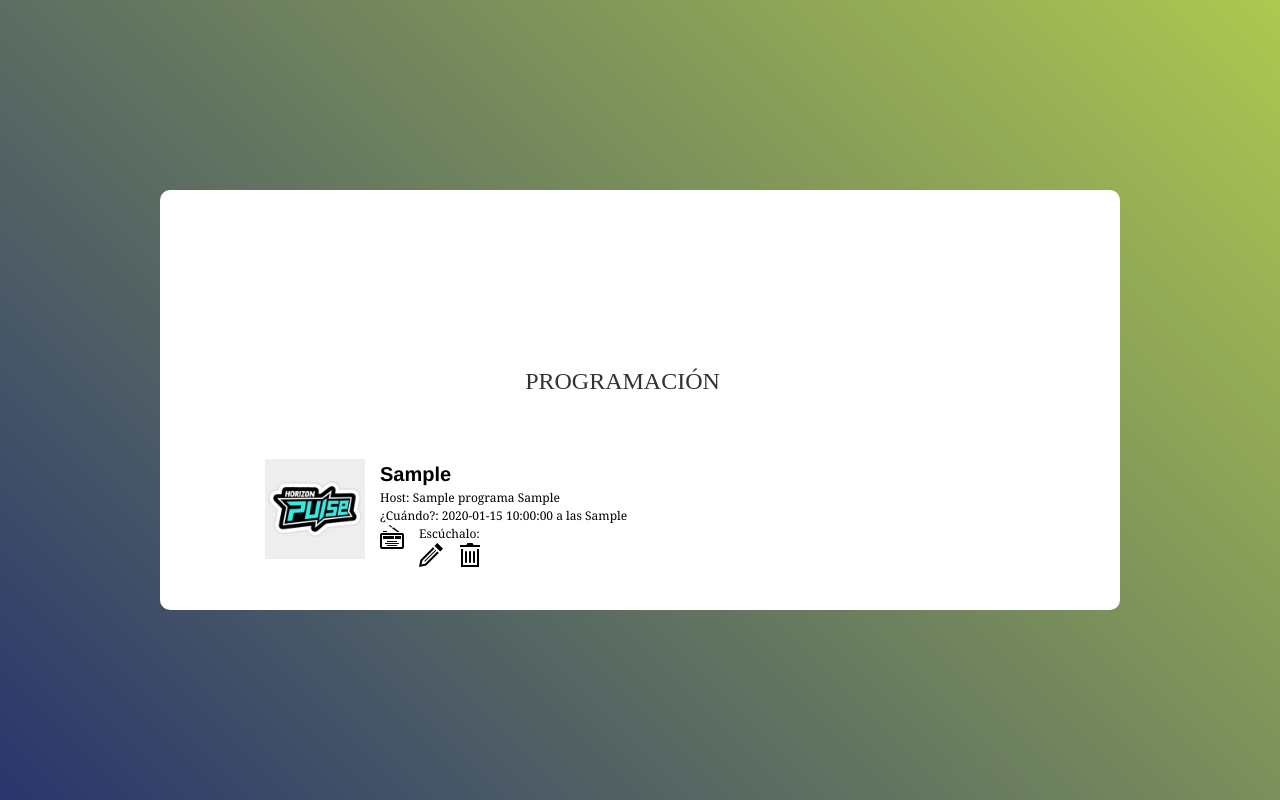
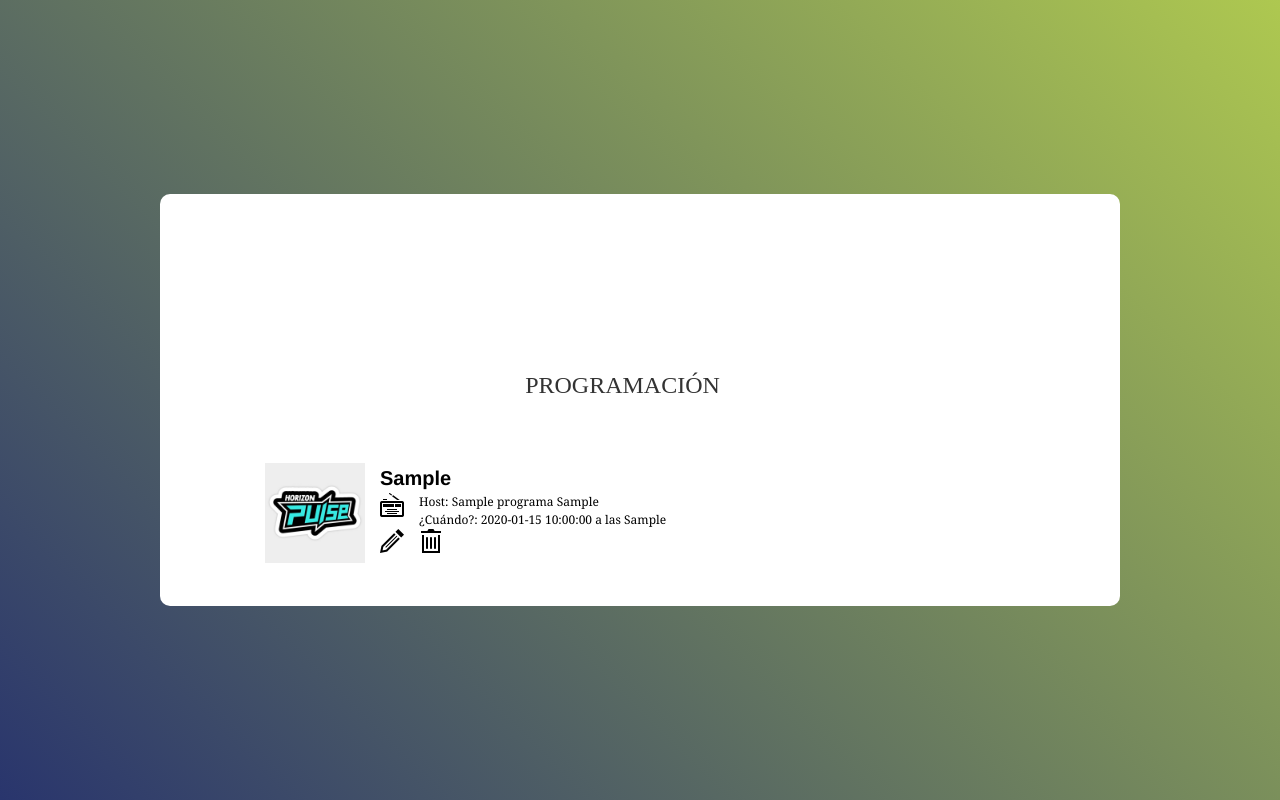
Before and after one commit to unir-ingsoft/ccs_proyecto, a PHP site: template app/views/programacion.phtml in a window 1280 px wide. Run offline with PHP 8.4, Linux system fonts and the light colour scheme; the template is opened without the code that fills it: most values are stand-ins (such as "Sample title", 1, 10 or a date in 2020).

Commit message:
fix styles

```diff
--- a/app/views/programacion.phtml
+++ b/app/views/programacion.phtml
@@ -15,10 +15,9 @@
                             <?php foreach ($programas as $programa): ?>
                             <li>
                                 <img width="100" height="100" src="http://kornmexico.com/unirlab02/app/views/css/img/logo.jpg" />
-                                <h3><?=$programa["cTema"] ?></h3>
+                                <h3><?=$programa["cTema"] ?></h3> <a href="<?=$programa["cUrl"] ?>" target="_blank" ><img src="http://kornmexico.com/unirlab02/app/views/css/img/radio.png"></a>
                                 <p>Host: <?=$programa["cNombre"]." ".$programa["cApellido"] ?></p>
                                 <p>¿Cuándo?: <?=$programa["dFecha"]." a las ".$programa["cHora"] ?><p>
-                                <p>Escúchalo: <a href="<?=$programa["cUrl"] ?>" target="_blank" ><img src="http://kornmexico.com/unirlab02/app/views/css/img/radio.png"></a></p>
                                 <p>
                                     <img onclick="showUpdate(<?=$programa['nProgramaPK'] ?>)" src="http://kornmexico.com/unirlab02/app/views/css/img/edit.png">
                                     <img src="http://kornmexico.com/unirlab02/app/views/css/img/delete.png">
@@ -41,7 +40,7 @@
                                             <button class="login-btn">
                                                 Guardar
                                             </button>
-                                            <div class="text-center p-t-136" onclick="hideUpdate(<?=$programa['nProgramaPK'] ?>)">
+                                            <div class="text-center" onclick="hideUpdate(<?=$programa['nProgramaPK'] ?>)">
                                                 Cancelar
                                             </div>
                                         </div>
```
